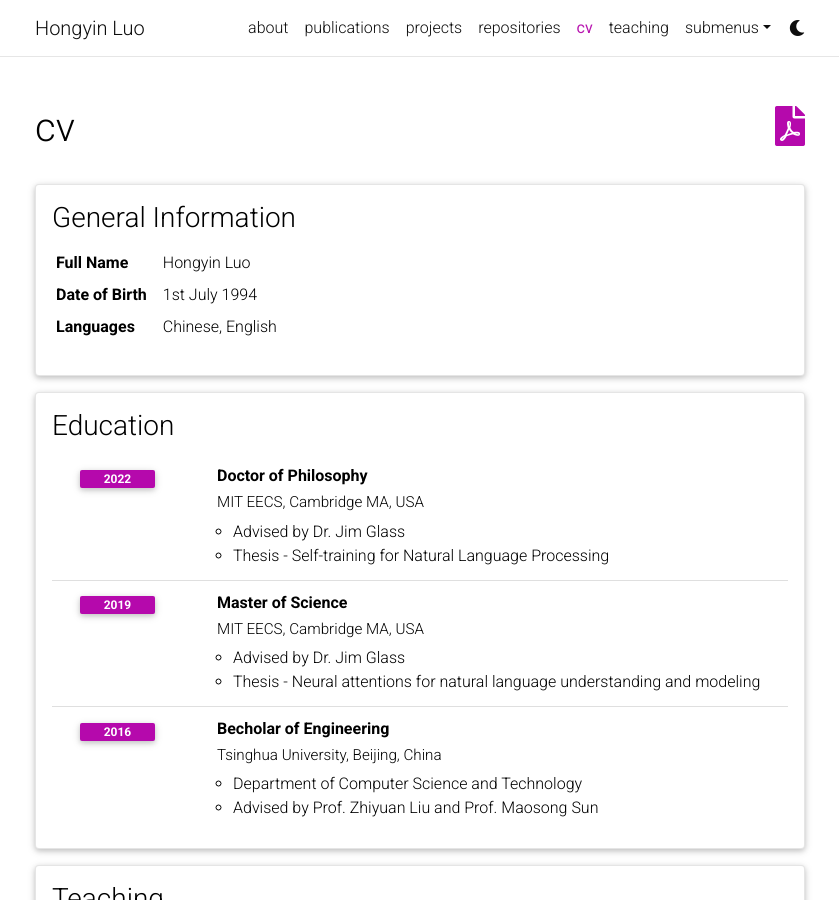
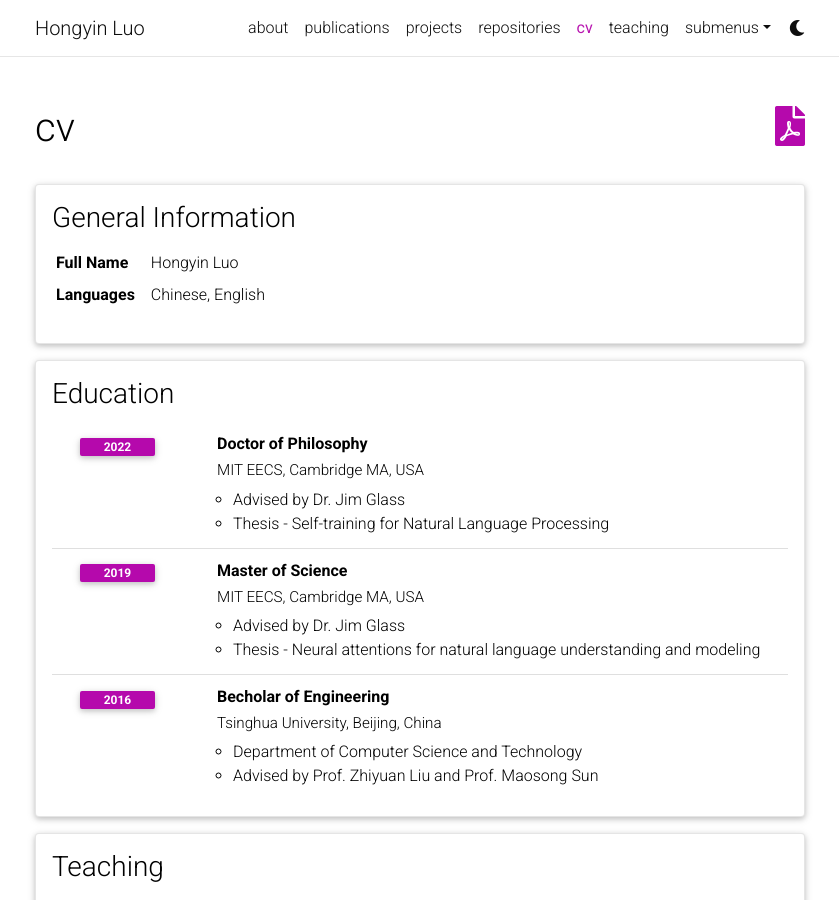
Before and after one commit to luohongyin/luohongyin.github.io, a Jekyll site: the page built from _pages/cv.md, in a window 1280 px wide and 900 px high. Shown: the whole window, without its empty margins (220-1059 px from the left). Built offline with Jekyll 4.4.1, drawn with Linux system fonts in a browser that asks for light colours; comment, search, counter and statistics services are not loaded; a style sheet for code colours, icons or effects is not loaded.

Commit message:
Update cv.yml

```diff
--- a/_data/cv.yml
+++ b/_data/cv.yml
@@ -3,8 +3,6 @@
   contents:
     - name: Full Name
       value: Hongyin Luo
-    - name: Date of Birth
-      value: 1st July 1994
     - name: Languages
       value: Chinese, English
 
```
